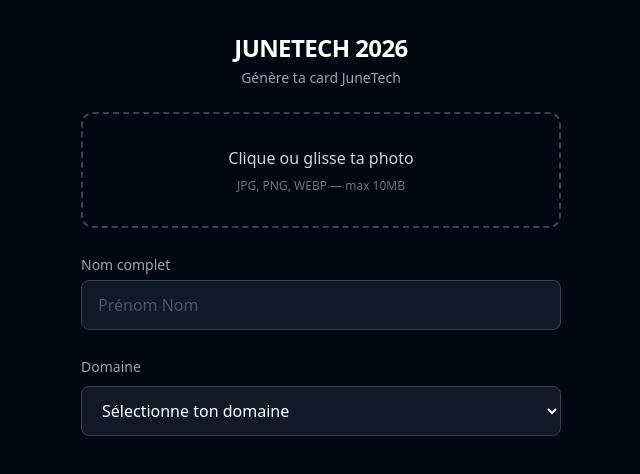
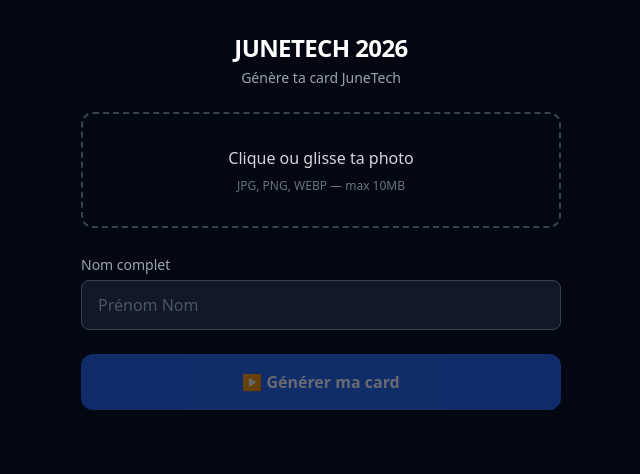
Before and after one commit to francisdanzo/comlab-cards, a Next.js app: page /attendee in a window 1280 px wide. Shown: the top 474 px of the page, without its empty margins (319-959 px from the left). Built offline with nearby package versions, Linux system fonts and the light colour scheme.

Commit message:
feat: replace auto-generation with explicit generate button

```diff
--- a/src/components/CardGenerator.tsx
+++ b/src/components/CardGenerator.tsx
@@ -1,32 +1,32 @@
 'use client'
 
-import { useState, useEffect, useRef, useCallback } from 'react'
+import { useState, useRef, useCallback } from 'react'
 import { generateCard } from '@/lib/generateCard'
-import { DOMAINS } from '@/config/domains'
 
 interface CardGeneratorProps {
-  templateType: 'attendee' | 'speaker' | 'volunteer'
+  templateType: 'attendee' | 'speaker' | 'volunteer' | 'staff'
 }
 
 export default function CardGenerator({ templateType }: CardGeneratorProps) {
   const [name, setName] = useState('')
-  const [domain, setDomain] = useState('')
-  const [customDomain, setCustomDomain] = useState('')
   const [photo, setPhoto] = useState<File | null>(null)
   const [previewUrl, setPreviewUrl] = useState<string | null>(null)
   const [isDragging, setIsDragging] = useState(false)
   const [isGenerating, setIsGenerating] = useState(false)
   const fileInputRef = useRef<HTMLInputElement>(null)
 
-  const effectiveDomain = domain === 'Autre' ? customDomain : domain
+  const canGenerate = !!name.trim() && !!photo
 
-  useEffect(() => {
-    if (!name || !effectiveDomain || !photo) return
+  const handleGenerate = async () => {
+    if (!canGenerate || isGenerating) return
     setIsGenerating(true)
-    generateCard({ name, domain: effectiveDomain, photo, templateType })
-      .then(setPreviewUrl)
-      .finally(() => setIsGenerating(false))
-  }, [name, effectiveDomain, photo, templateType])
+    try {
+      const url = await generateCard({ name: name.trim(), photo: photo!, templateType })
+      setPreviewUrl(url)
+    } finally {
+      setIsGenerating(false)
+    }
+  }
 
   const handleFile = useCallback((file: File) => {
     if (!['image/jpeg', 'image/png', 'image/webp'].includes(file.type)) return
@@ -35,6 +35,7 @@ export default function CardGenerator({ templateType }: CardGeneratorProps) {
       return
     }
     setPhoto(file)
+    setPreviewUrl(null)
   }, [])
 
   const handleDrop = useCallback(
@@ -50,7 +51,7 @@ export default function CardGenerator({ templateType }: CardGeneratorProps) {
   const downloadCard = () => {
     if (!previewUrl) return
     const link = document.createElement('a')
-    link.download = `junetech-2026-${name.toLowerCase().replace(/\s+/g, '-')}.png`
+    link.download = `junetech-2026-${name.trim().toLowerCase().replace(/\s+/g, '-')}.png`
     link.href = previewUrl
     link.click()
   }
@@ -63,6 +64,7 @@ export default function CardGenerator({ templateType }: CardGeneratorProps) {
           <p className="text-gray-400 text-sm">Génère ta card JuneTech</p>
         </div>
 
+        {/* Photo upload */}
         <div
           className={`border-2 border-dashed rounded-xl p-8 text-center cursor-pointer transition-colors ${
             isDragging
@@ -71,10 +73,7 @@ export default function CardGenerator({ templateType }: CardGeneratorProps) {
           }`}
           onClick={() => fileInputRef.current?.click()}
           onDrop={handleDrop}
-          onDragOver={(e) => {
-            e.preventDefault()
-            setIsDragging(true)
-          }}
+          onDragOver={(e) => { e.preventDefault(); setIsDragging(true) }}
           onDragLeave={() => setIsDragging(false)}
         >
           {photo ? (
@@ -97,62 +96,42 @@ export default function CardGenerator({ templateType }: CardGeneratorProps) {
           />
         </div>
 
+        {/* Name */}
         <div className="space-y-1">
           <label className="text-sm text-gray-400">Nom complet</label>
           <input
             type="text"
             value={name}
-            onChange={(e) => setName(e.target.value)}
+            onChange={(e) => { setName(e.target.value); setPreviewUrl(null) }}
+            onKeyDown={(e) => e.key === 'Enter' && handleGenerate()}
             placeholder="Prénom Nom"
             className="w-full bg-gray-900 border border-gray-700 rounded-lg px-4 py-3 text-white placeholder-gray-600 focus:outline-none focus:border-gray-500"
           />
         </div>
 
-        <div className="space-y-2">
-          <label className="text-sm text-gray-400">Domaine</label>
-          <select
-            value={domain}
-            onChange={(e) => setDomain(e.target.value)}
-            className="w-full bg-gray-900 border border-gray-700 rounded-lg px-4 py-3 text-white focus:outline-none focus:border-gray-500"
+        {/* Generate button */}
+        <button
+          onClick={handleGenerate}
+          disabled={!canGenerate || isGenerating}
+          className="w-full bg-blue-600 text-white font-semibold rounded-xl py-4 hover:bg-blue-500 transition-colors disabled:opacity-40 disabled:cursor-not-allowed"
         >
-            <option value="">Sélectionne ton domaine</option>
-            {DOMAINS.map((d) => (
-              <option key={d} value={d}>
-                {d}
-              </option>
-            ))}
-          </select>
-          {domain === 'Autre' && (
-            <input
-              type="text"
-              value={customDomain}
-              onChange={(e) => setCustomDomain(e.target.value)}
-              placeholder="Précise ton domaine"
-              className="w-full bg-gray-900 border border-gray-700 rounded-lg px-4 py-3 text-white placeholder-gray-600 focus:outline-none focus:border-gray-500"
-            />
-          )}
-        </div>
+          {isGenerating ? 'Génération en cours…' : '▶ Générer ma card'}
+        </button>
 
-        {(previewUrl || isGenerating) && (
+        {/* Preview */}
+        {previewUrl && (
           <div className="space-y-3">
             <p className="text-sm text-gray-400">Prévisualisation</p>
-            {isGenerating ? (
-              <div className="aspect-square bg-gray-900 rounded-xl flex items-center justify-center">
-                <p className="text-gray-500 text-sm">Génération en cours…</p>
-              </div>
-            ) : (
-              previewUrl && (
             <img
               src={previewUrl}
               alt="Prévisualisation de ta card"
               className="w-full rounded-xl"
             />
-              )
-            )}
           </div>
         )}
 
-        {previewUrl && !isGenerating && (
+        {/* Download */}
+        {previewUrl && (
           <button
             onClick={downloadCard}
             className="w-full bg-white text-gray-950 font-semibold rounded-xl py-4 hover:bg-gray-100 transition-colors"
```
Also changed, not shown: 1 other file (tests, documents, lock files or other folders). Lines whose indentation alone changed are shown as unchanged.
